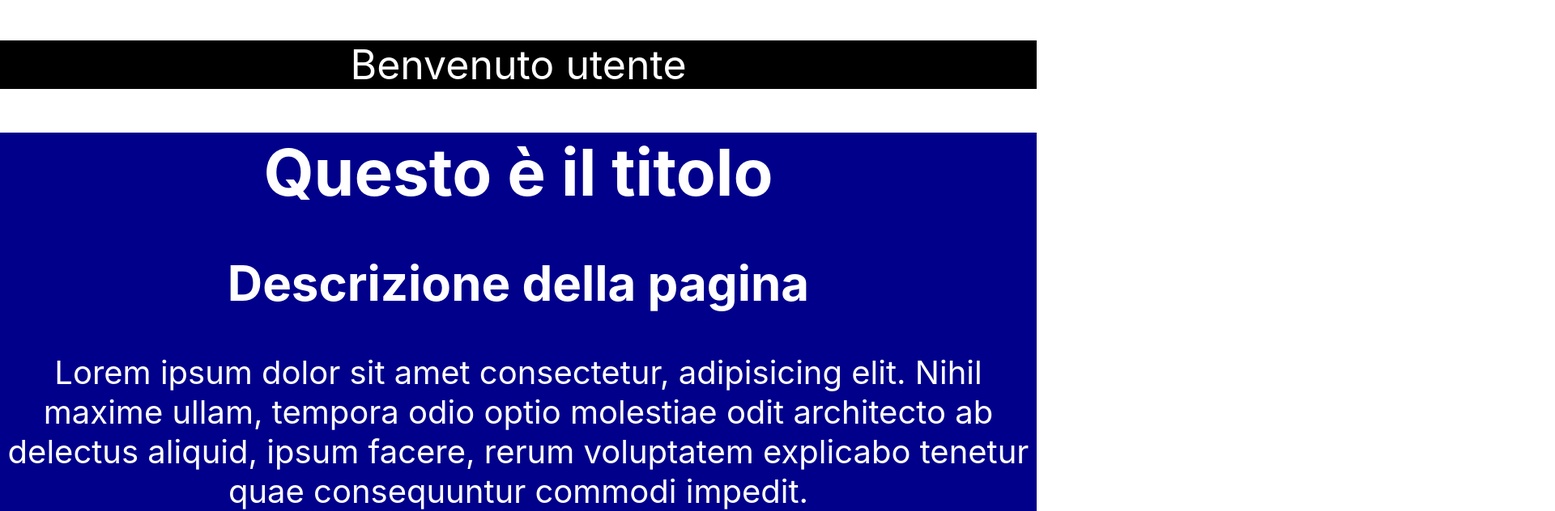
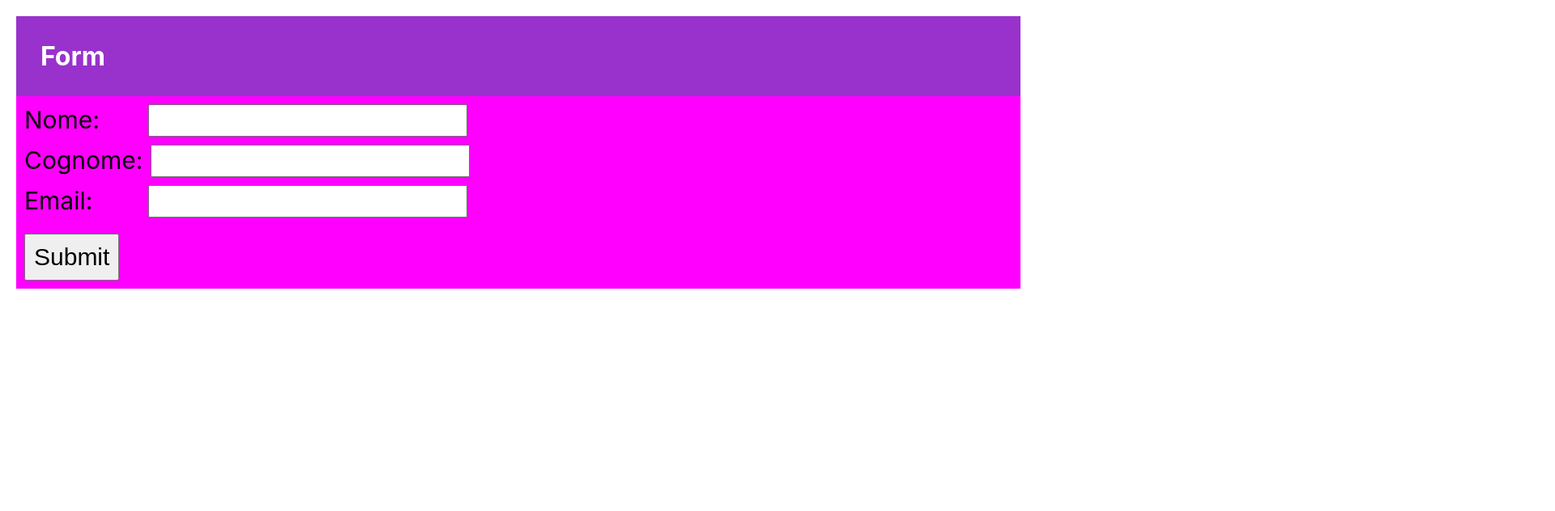
Before and after one commit to Vito-28/repositoryReact, a React (Create React App) app: page / in a window 1280 px wide. Shown: the top 632 px of the page at 81% size, 1920 px wide, since content can reach past the window. Built offline with nearby package versions, Linux system fonts and the light colour scheme.

Commit message:
Quinto Commit: Form di Registrazione

```diff
--- a/src/App.jsx
+++ b/src/App.jsx
@@ -1,16 +1,26 @@
 import logo from './logo.svg';
-import './App.css';
+// import './App.css';
 import Navbar from './components/Navbar';
 import PartecipantiCorso from './components/PartecipantiCorso';
 import Header from './components/Header';
 import Main from './components/Main';
 import Footer from './components/Footer';
 import Card from './components/Card';
+import NewComponent from './components/NewComponent';
+import RealTimeInput from './components/RealTimeInput';
+import Form from './components/Form'
+import DataList from './components/DataList';
+import RegistrationForm from './components/RegistrationForm';
 
 function App() {
   return (
     <div className="App">
-      <Navbar isLoggedIn={true}></Navbar>
+
+      <RegistrationForm></RegistrationForm>
+
+      {/* <DataList></DataList> */}
+
+      {/* <Navbar isLoggedIn={true}></Navbar>
       <Header></Header>
       <Main></Main>
       <div className="card-container">
@@ -27,7 +37,11 @@ function App() {
         <Card isAdmin = {true} isVisited = {false} title="Titolo" description="Questa è la descrizione della card" imageUrl ="https://encrypted-tbn0.gstatic.com/images?q=tbn:ANd9GcS2JkUtBgunzqw4Zanek2Rjl8JZNk9NjW6K-A&s"></Card>
         <Card isAdmin = {false} isVisited = {true} title="Titolo" description="Questa è la descrizione della card" imageUrl ="https://encrypted-tbn0.gstatic.com/images?q=tbn:ANd9GcS2JkUtBgunzqw4Zanek2Rjl8JZNk9NjW6K-A&s"></Card>
       </div>
-      <Footer></Footer>
+      <RealTimeInput></RealTimeInput>
+      <NewComponent></NewComponent>
+      <Footer></Footer> */}
+
+      {/* <Form></Form> */}
 
       {/* <PartecipantiCorso nome="Mario" cognome="Rossi" età="45">
         Lorem ipsum dolor sit amet consectetur, adipisicing elit.
--- /dev/null
+++ b/src/components/DataList.css
@@ -0,0 +1,13 @@
+span {
+    font-weight: bold;
+}
+
+.container {
+    margin-left: 20px;
+}
+
+h1{
+    margin: 0;
+    padding: 0;
+    margin-left: 20px;
+}
--- /dev/null
+++ b/src/components/DataList.jsx
@@ -0,0 +1,32 @@
+import { useEffect, useState } from "react";
+import "./DataList.css";
+
+function DataList() {
+  const [dates, setDates] = useState([]);
+
+  useEffect(() => {
+    fetch("https://jsonplaceholder.typicode.com/posts")
+      .then((response) => {return response.json()})
+      .then((json) => {setDates(json)});
+  });
+
+  return(
+    <>
+        <h1>Lista dei post</h1>
+
+        {dates.map((date) => (
+          <div class="container" key={date.id}>
+            <h2>Titolo: {date.title}</h2>
+            {/* <p><span>ID-Post:</span> {date.id}</p> */}
+            <p><span>Contenuto:</span> {date.body}</p>
+            <p><span>Id-Utente:</span> {date.userId}</p>
+            <hr />
+          </div>
+        ))}
+
+    </>
+  )
+
+}
+
+export default DataList;
--- /dev/null
+++ b/src/components/Form.css
@@ -0,0 +1,65 @@
+div.container {
+    margin: 20px;
+}
+div.container h1 {
+    background-color: darkorchid;
+    color: white;
+    margin: 0;
+    padding: 30px;
+}
+
+div.container form{
+    background-color: magenta;
+    font-size: 30px;
+    margin-bottom: 0;
+    padding-top: 10px;
+}
+
+div.container ul {
+    background-color: blueviolet;
+    color: white;
+    font-size: 30px;
+    margin: 0;
+    padding: 0;
+    list-style-type: none;
+}
+
+div.container ul li {
+    padding: 10px;
+}
+
+div.container form input {
+    font-size: 30px;
+    margin-bottom: 10px;
+}
+
+div.container form textarea {
+    font-size: 30px;
+    margin-left: 10px;
+}
+
+.message {
+    height: 355px;
+}
+
+#inputSubmit {
+    padding: 10px;
+    margin-top: 10px;
+    margin-left: 10px;
+}
+
+div.container form label {
+    margin-left: 10px;
+}
+
+div.container form div.inputName label {
+    margin-right: 60px;
+}
+
+div.container form div.inputLastName label {
+    margin-right: 10px;
+}
+
+div.container form div.inputEmail label {
+    margin-right: 69px;
+}
--- /dev/null
+++ b/src/components/Form.jsx
@@ -0,0 +1,58 @@
+import { useState } from 'react';
+import './Form.css';
+
+export default function Form() {
+
+    const [inputs, setInputs] = useState({});
+    const [outputs, setOutputs] = useState({});
+
+    function handleChange(event) {
+        const name = event.target.name;
+        const value = event.target.value;
+        setInputs(values => ({...values, [name]: value}));
+    }
+
+    function handleSubmit(eventSubmit) {
+        eventSubmit.preventDefault();
+    }
+
+    return(
+        <div className="container">
+            <h1>Form</h1>
+            <form onSubmit={handleSubmit}>
+                <div className="inputName">
+                    <label>Nome:</label>
+                    <input type="text" name="name" value={inputs.name} onChange={handleChange} />
+                </div>
+
+                <div className="inputLastName">
+                    <label>Cognome:</label>
+                    <input type="text" name="lastname" value={inputs.lastname} onChange={handleChange} />
+                </div>
+
+                <div className="inputEmail">
+                    <label>Email:</label>
+                    <input type="text" name="email" value={inputs.email} onChange={handleChange} />
+                </div>
+
+                <div className="message">
+                    <textarea name="msg" cols="30" rows="10" placeholder="Qui puoi scrivere un messaggio..." onChange={handleChange}></textarea>
+                </div>
+
+                <input id="inputSubmit" type="submit" onClick={() => setOutputs(inputs)}/>
+
+                {outputs && outputs.name && outputs.lastname && outputs.email && outputs.msg && (
+                    <ul>
+                        <li>{outputs.name}</li>
+                        <li>{outputs.lastname}</li>
+                        <li>{outputs.email}</li>
+                        <li>{outputs.msg}</li>
+                    </ul>
+                )}
+
+            </form>
+
+        </div>
+    )
+
+}
--- /dev/null
+++ b/src/components/NewComponent.jsx
@@ -0,0 +1,15 @@
+import { useState } from "react";
+
+function NewComponent() {
+    const [person, setPerson] = useState('marco');
+    return(
+        <>
+        <div>
+            <h1>Ciao sono: {person}</h1>
+            <button style={{fontSize: 20}} onClick={() => setPerson(person==='marco' ? 'Franco' : 'marco')} >Change Person</button>
+        </div>
+        </>
+    );
+}
+
+export default NewComponent;
--- /dev/null
+++ b/src/components/RealTimeInput.jsx
@@ -0,0 +1,19 @@
+import { useState } from "react";
+
+function RealTimeInput() {
+
+    const myStyle = {fontSize: 30};
+
+    const[val, setVal] = useState("");
+    const[par, setPar] = useState("");
+
+    return(
+        <div style={{marginTop: 30}}>
+            <input style={myStyle} type="text" onChange={(event) => setVal(event.target.value)}></input>
+            <button style={myStyle} onClick={() => setPar(val)}>clicca per aggiornare</button>
+            <p style={myStyle}>{par}</p>
+        </div>
+    )
+}
+
+export default RealTimeInput;
--- /dev/null
+++ b/src/components/RegistrationForm.css
@@ -0,0 +1,56 @@
+div.container {
+    margin: 20px;
+}
+div.container h1 {
+    background-color: darkorchid;
+    color: white;
+    margin: 0;
+    padding: 30px;
+}
+
+div.container form{
+    background-color: magenta;
+    font-size: 30px;
+    margin-bottom: 0;
+    padding-top: 10px;
+}
+
+div.container ul {
+    background-color: blueviolet;
+    color: white;
+    font-size: 30px;
+    margin: 0;
+    padding: 0;
+    list-style-type: none;
+}
+
+div.container ul li {
+    padding: 10px;
+}
+
+div.container form input {
+    font-size: 30px;
+    margin-bottom: 10px;
+}
+
+#inputSubmit {
+    padding: 10px;
+    margin-top: 10px;
+    margin-left: 10px;
+}
+
+div.container form label {
+    margin-left: 10px;
+}
+
+div.container form div.inputName label {
+    margin-right: 60px;
+}
+
+div.container form div.inputLastName label {
+    margin-right: 10px;
+}
+
+div.container form div.inputEmail label {
+    margin-right: 69px;
+}
--- /dev/null
+++ b/src/components/RegistrationForm.jsx
@@ -0,0 +1,59 @@
+import { useState } from "react";
+
+function RegistrationForm() {
+
+    const [input, setInput] = useState({});
+    const [output, setOutput] = useState({});
+
+    function handleChange(event) {
+        const name = event.target.name;
+        const value = event.target.value;
+        setInput(values => ({...values, [name]: value}));
+    }
+
+    function handleSubmit(eventSubmit) {
+        eventSubmit.preventDefault();
+        setOutput(input);
+        setInput({});
+    }
+
+    return(
+        <div className="container">
+
+            <h1>Form</h1>
+
+            <form onSubmit={handleSubmit}>
+
+                <div className="inputName">
+                    <label>Nome:</label>
+                    <input type="text" name="name" value={input.name || ""} onChange={handleChange} />
+                </div>
+
+                <div className="inputLastName">
+                    <label>Cognome:</label>
+                    <input type="text" name="lastname" value={input.lastname || ""} onChange={handleChange} />
+                </div>
+
+                <div className="inputEmail">
+                    <label>Email:</label>
+                    <input type="text" name="email" value={input.email || ""} onChange={handleChange} />
+                </div>
+
+                <input id="inputSubmit" type="submit" />
+
+                {output && output.name && output.lastname && output.email && (
+                    <ul>
+                        <li>{output.name}</li>
+                        <li>{output.lastname}</li>
+                        <li>{output.email}</li>
+                    </ul>
+                )}
+
+            </form>
+
+        </div>
+    )
+
+}
+
+export default RegistrationForm;
```
